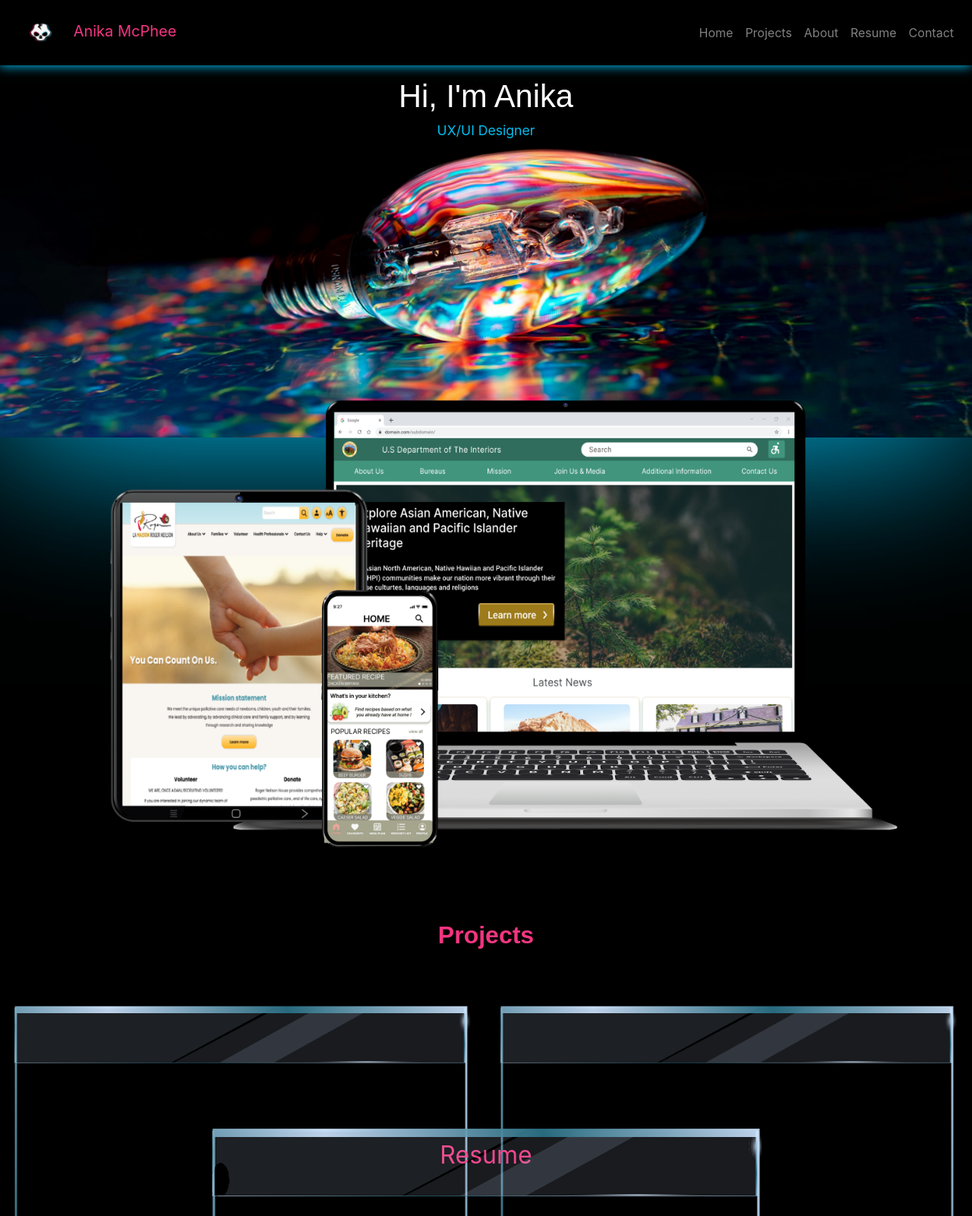
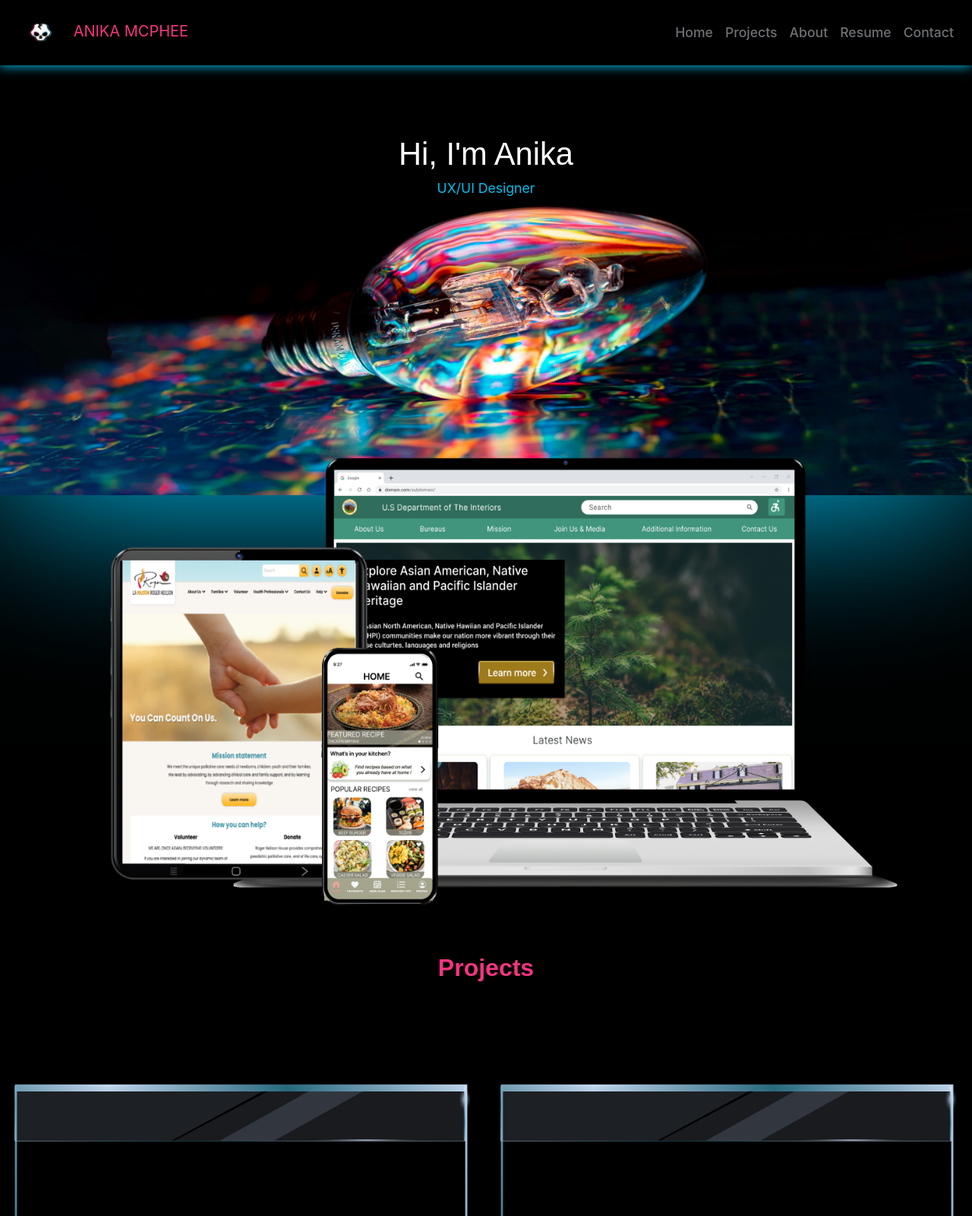
Before and after one commit to RogueAnuku/ux-ui-designer-anika, a PHP site: page / in a window 1280 px wide. Shown: the top 1601 px of the page at 76% size. Run offline with PHP 8.4, Linux system fonts and the light colour scheme.

Commit message:
Commit 7
Added PHP file for email. Tried to scale content

```diff
--- a/index.css
+++ b/index.css
@@ -14,6 +14,19 @@ body {
 }
 .navbar-name {
     color: #F23580;
+}
+.navbar-dark .navbar-toggler {
+    color: rgba(255,255,255,.5);
+    border-color: #000;/* border-color: rgba(255,255,255,.1); */
+}
+.navbar-nav .nav-item .nav-link {
+    font-weight: 500;
+    font-size: 1.1rem;
+    color:#6e7175; /* Default link color */
+    transition: color 0.3s; /* Add a smooth transition for color change */
+}
+.navbar-nav .nav-item .nav-link:hover {
+    color: #00BFF0; /* Change the color to your desired hover color */
 }
 .bg-dark {
     background-color: #000!important;
@@ -40,9 +53,9 @@ img {
     height: auto; /* Maintain the image's aspect ratio */
 }
 .jumbotron {
+    margin-top: -100px;
     background-color: #000;
 }
-
 .jumbotron-overlay {
     width: 100%;
     position: absolute;
@@ -147,9 +160,6 @@ img {
 }
 
 
-.border-image-container img  {
-    margin-top: -60px;
-}
 iframe {
     /* padding-top: 5%; */
     justify-content: center;
@@ -171,9 +181,9 @@ iframe {
 
     }
     .row.resume-section {
+        margin-top: -922px;
         padding-bottom: 8%;
         justify-content: center;
-        /* margin-top: -776px; */
         display: -ms-flexbox;
         display: flex;
         -ms-flex-wrap: wrap;
@@ -181,7 +191,6 @@ iframe {
         margin-right: auto;
         margin-left: auto;
     }
-
 
     .btn {
         justify-content: center;
@@ -201,8 +210,7 @@ iframe {
     }
 
     .mb-4, .my-4 {
-        padding: 5%;
-        margin-top: 129px;
+       padding-top: 22%;
         margin-bottom: 1.5rem!important;
     }
 
@@ -214,8 +222,9 @@ iframe {
 
 /* Style for the About Me columns */
 .row.about-me {
-    padding-top: 55%;
+    padding-top: 22%;
     justify-content: center;
+    /* margin-top: -339px; */
 }
 .row.about-me img{
     max-width: 45%;
@@ -404,7 +413,7 @@ html, body {
 
     .project-header {
         font-family: 'Verdana Pro', sans-serif;
-        margin-top: -123px;
+
         padding-bottom: 10%;
         font-weight: 600;
         font-size: 2rem;
@@ -419,7 +428,7 @@ html, body {
         margin-top: -961px;
     }
     .mb-4, .my-4 {
-
+      padding-top: 22%;
         margin-bottom: 1.5rem!important;
     }
         .row.about-me {
@@ -443,15 +452,7 @@ html, body {
             margin-right: auto;
             margin-left: auto;
         }
-        .container2 {
-            border-radius: 16px;
-            padding-bottom: 200px;
-            max-width: 87%;
-            margin: 0 auto;
-            padding: 44px;
-            background-color: #f2f2f2;
-            box-shadow: 0 0 8px rgba(0, 0, 0, 0.2);
-        }
+
         .row.footer {
             padding: 1rem;
         }
@@ -473,7 +474,7 @@ html, body {
             border-color: transparent;
             border: 1px solid transparent;
             padding: 0.375rem .75rem;
-            font-size: 1.4rem;
+            font-size: 1.1rem;
             line-height: 1.;
             border-radius: 5.25rem;
             m: ;
@@ -494,7 +495,7 @@ html, body {
         }
         .container2 {
             border-radius: 16px;
-            max-width: 94%;
+            max-width: 74%;
             margin: 0 auto;
             padding: 30px;
             background-color: #f2f2f2;
@@ -532,7 +533,7 @@ html, body {
                 box-shadow: -1px 11px 212px 0px #00bFF0;
             }
             .jumbotron-content {
-                margin-top: -26px;
+
                 position: relative;
                 z-index: 1;
             }
--- a/index.html
+++ b/index.html
@@ -6,6 +6,7 @@
      <link rel="stylesheet" type="text/css" href="./index.css">
      <link rel="stylesheet" href="https://cdnjs.cloudflare.com/ajax/libs/font-awesome/4.7.0/css/font-awesome.min.css">
      <script src="https://code.jquery.com/jquery-3.6.0.min.js"></script>
+     <script src="https://stackpath.bootstrapcdn.com/bootstrap/4.5.2/js/bootstrap.min.js"></script>
      <script src="script.js"></script> <!-- Include your JavaScript file here -->
      <meta name="viewport" content="width=device-width, initial-scale=1.0">
      <link
@@ -14,17 +15,35 @@
      <meta name="viewport" content="width=device-width, initial-scale=1.0">
 
      <script>
+        // Your smooth scroll script
         $(document).ready(function () {
-          // Smooth scroll and mobile navigation toggle scripts
-          // ... (Your existing scripts)
+            // Smooth scroll when clicking on the navigation links
+            $('a.nav-link[href*="#"]').not('[href="#"]').click(function (event) {
+                if (
+                    location.pathname.replace(/^\//, '') == this.pathname.replace(/^\//, '') &&
+                    location.hostname == this.hostname
+                ) {
+                    var target = $(this.hash);
+                    target = target.length ? target : $('[name=' + this.hash.slice(1) + ']');
+                    if (target.length) {
+                        event.preventDefault();
+                        $('html, body').animate(
+                            {
+                                scrollTop: target.offset().top
+                            },
+                            1000 // You can adjust the animation speed here (in milliseconds)
+                        );
+                    }
+                }
+            });
         });
-      </script>
-    </head>
+     </script>
+</head>
 <body>
     <nav class="navbar navbar-expand-lg navbar-dark bg-dark fixed-top">
         <a class="navbar-brand" href="#">
             <img src="./Image/Logo.gif" width="75px">
-            <span class="navbar-name">Anika McPhee</span>
+            <span class="navbar-name">ANIKA MCPHEE</span>
         </a>
         <button class="navbar-toggler" type="button" data-toggle="collapse" data-target="#navbarNav" aria-controls="navbarNav" aria-expanded="false" aria-label="Toggle navigation">
             <div class="menu-icon-img"><img src="./Image/menu.png"> </div>
@@ -32,27 +51,33 @@
         <div class="collapse navbar-collapse ml-auto" id="navbarNav">
             <ul class="navbar-nav">
                 <li class="nav-item">
-                    <a class="nav-link" href="https://rogueanuku.github.io/Homework-20-new/">Home</a>
+                    <a class="nav-link" href="#Home">Home</a>
+                </li>
+
+                <li class="nav-item">
+                    <a class="nav-link" href="#projects">Projects</a>
+                </li>
+
+                <li class="nav-item">
+                    <a class="nav-link" href="#About">About</a>
                 </li>
                 <li class="nav-item">
-                    <a class="nav-link" href="#">Projects</a>
+                    <a class="nav-link" href="#Resume">Resume</a>
                 </li>
                 <li class="nav-item">
-                    <a class="nav-link" href="#">About</a>
+                    <a class="nav-link" href="#contact">Contact</a>
                 </li>
-                <li class="nav-item">
-                    <a class="nav-link" href="#">Resume</a>
-                </li>
-                <li class="nav-item">
-                    <a class="nav-link" href="#">Contact</a>
-                </li>
+
             </ul>
         </div>
     </nav>
     <div class="wrapper">
-        <div class="jumbotron jumbotron-fluid">
+       <div class="jumbotron jumbotron-fluid" id="Home">
+            <!-- Your jumbotron content here -->
+        </div>
+
             <div class="container-fluid" style="padding: 0; margin-right: auto; margin-left: auto;">
-                <div class="jumbotron-content">
+                <div class="jumbotron-content" id="Home">
                     <img src="./Image/hero.jpg">
                         <div class="jumbotron-overlay">
                         <div class="jumbotron-title">Hi, I'm Anika</div>
@@ -66,9 +91,10 @@
         </div>
 
         </div>
-        <div class="project-header">
-             Projects
+        <div class="project-header" id="projects">
+            Projects
         </div>
+
     </div>
 
     <div class="row">
@@ -80,6 +106,7 @@
                     <div class="project-text">
                         The project proposes the redesign of Roger Neilson House's webpage, a palliative care facility in Ottawa. User research, including interviews and surveys, was conducted to gather insights. Competitor analysis highlighted strengths in accessibility standards, but weaknesses were found in certain websites. Heuristic evaluation identified issues with images, contact information, page length, and font size. User perspectives, actions, feelings, and pain points were considered. The problem statement focused on saving user information to streamline the volunteer application process. Sketches were created, and the site map was adjusted to include an 'About Us' section. A UI style guide was developed based on user preferences. Next steps included incorporating features, adding a contact form, and improving accessibility.
                     </div>
+
                     <button class="btn btn-primary">Click Me</button>
                 </div>
             </div>
@@ -129,7 +156,7 @@
 
 
 
-    <div class="row about-me zoom-on-hover">
+    <div class="row about-me zoom-on-hover" id="About">
 
             <img src="./Image/ANIKA.png" >
 
@@ -142,7 +169,8 @@
     <div class="gem-section">
         <img src="./Image/gem.svg">
     </div>
-    <div class="row resume-section">
+
+    <div class="row resume-section" id="Resume">
         <div class="glass-border d-flex">
             <div class="border-image-container">
                 <div class="resume-title">Resume</div>
@@ -155,14 +183,14 @@
     </div>
 
 
-    <div class="container2">
+    <div class="container2" id="contact">
         <h2>Contact Me</h2>
         <div class="text-field">
         <p>  Whether you have questions about my work, feedback,  or just want to say hello, feel free to get in touch with me by filling out the form below.</p>
 
 
         </div>
-        <form action="your-server-script.php" method="POST">
+        <form action="sendemail.php" method="post">
             <div class="form-group">
                 <label for="first-name">First Name:</label>
                 <input type="text" id="first-name" name="first_name" required>
```
Also changed, not shown: sendemail.php (added, +20 -0 lines), Image/menu.png, Image/revitalizingcompassioncontrast.png (added), 1 other file.
